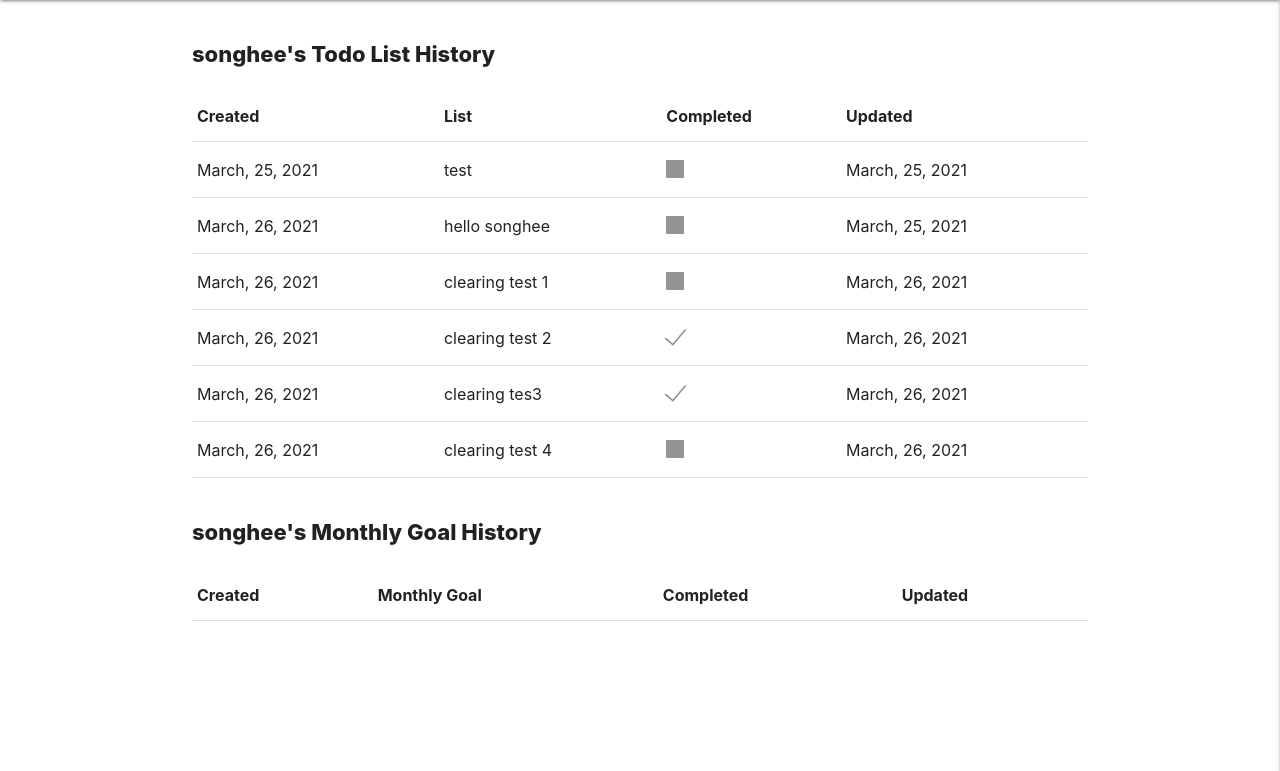
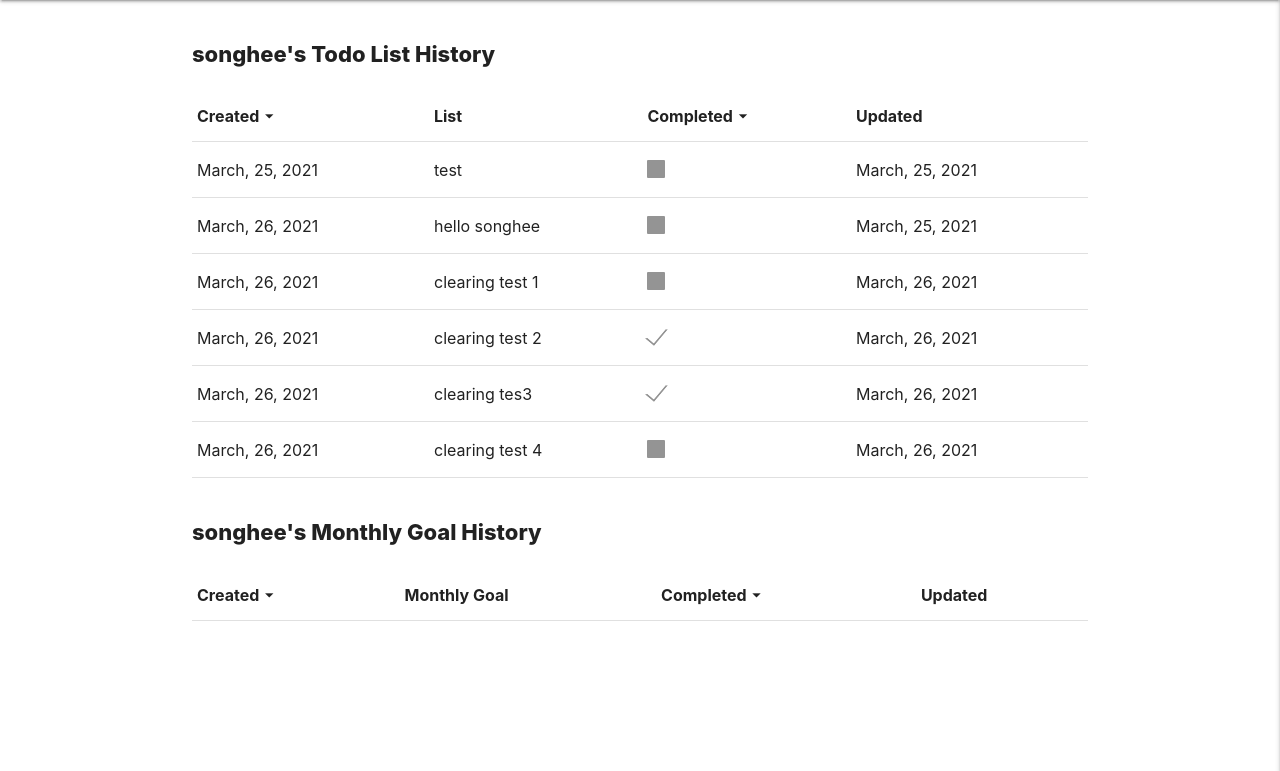
Before and after one commit to Songhee95/django_todo_list, a Django app: page /history in a window 1280 px wide. Shown: the part 64-835 px from the top of the page. Run offline with Django 3.2, Linux system fonts and the light colour scheme; a user stored in the database is signed in; data comes from the database, SQL or seed files in the repository; both versions use the stored data as it was after the commit; lists and menus that the app fills with data are empty.

Commit message:
send data to js file which are coming from django view

```diff
--- a/static/css/style.css
+++ b/static/css/style.css
@@ -63,3 +63,10 @@ body{
 .table-wrap{
     overflow: auto;
 }
+.th_which_has_sort{
+    display: flex;
+    flex-direction: row;
+}
+.table_sort_button{
+    cursor: pointer;
+}
--- a/static/js/index.js
+++ b/static/js/index.js
@@ -50,3 +50,13 @@ for (el of clear_btn) {
     });
   });
 }
+
+const created_sort_btn = document.querySelectorAll(".sort_by_created");
+for (el of created_sort_btn) {
+  el.addEventListener("click", function (e) {
+    const daily = JSON.parse(document.getElementById("daily").textContent);
+    const month = JSON.parse(document.getElementById("month").textContent);
+    console.log(daily);
+    console.log(month);
+  });
+}
--- a/templates/write_list/history.html
+++ b/templates/write_list/history.html
@@ -23,10 +23,19 @@
     <div class='table-wrap'>
         <table>
             <thead>
-                <th>Created</th>
+                <th class='th_which_has_sort sort_by_created'>Created
+                    <div class='table_sort_button'>
+                        <i class="material-icons">arrow_drop_down</i>
+                    </div>
+                </th>
                 <th>List</th>
-                <th>Completed</th>
-                <th>Updated</th>
+                <th class='th_which_has_sort'>Completed
+                    <div class='table_sort_button'>
+                        <i class="material-icons">arrow_drop_down</i>
+                    </div>
+                </th>
+                <th>Updated
+                </th>
             </thead>
             {% for list in daily.add_list %}
                 <tr>
@@ -55,9 +64,17 @@
     <div class='table-wrap'>
         <table>
         <thead>
-            <th>Created</th>
+            <th class='th_which_has_sort sort_by_created'>Created
+                <div class='table_sort_button'>
+                    <i class="material-icons">arrow_drop_down</i>
+                </div>
+            </th>
             <th>Monthly Goal</th>
-            <th>Completed</th>
+            <th class='th_which_has_sort'>Completed
+                <div class='table_sort_button'>
+                    <i class="material-icons">arrow_drop_down</i>
+                </div>
+            </th>
             <th>Updated</th>
         </thead>
         {% for list in month.add_list %}
@@ -84,8 +101,9 @@
 
 </div>
 
-
 </body>
+    {{ daily|json_script:'daily'}}
+    {{ month|json_script:'month'}}
     <script src="{% static 'js/index.js' %}"></script>
     <script src="https://cdnjs.cloudflare.com/ajax/libs/materialize/1.0.0/js/materialize.min.js"></script>
 </html>
```
Also changed, not shown: db.sqlite3.
